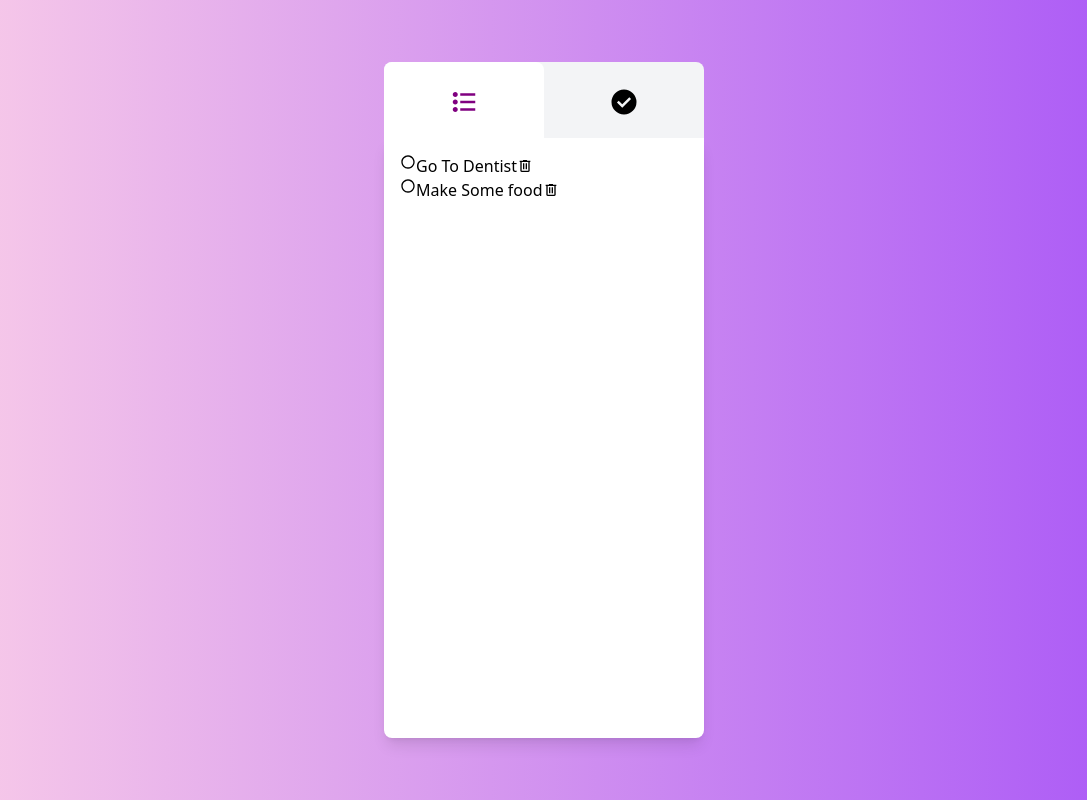
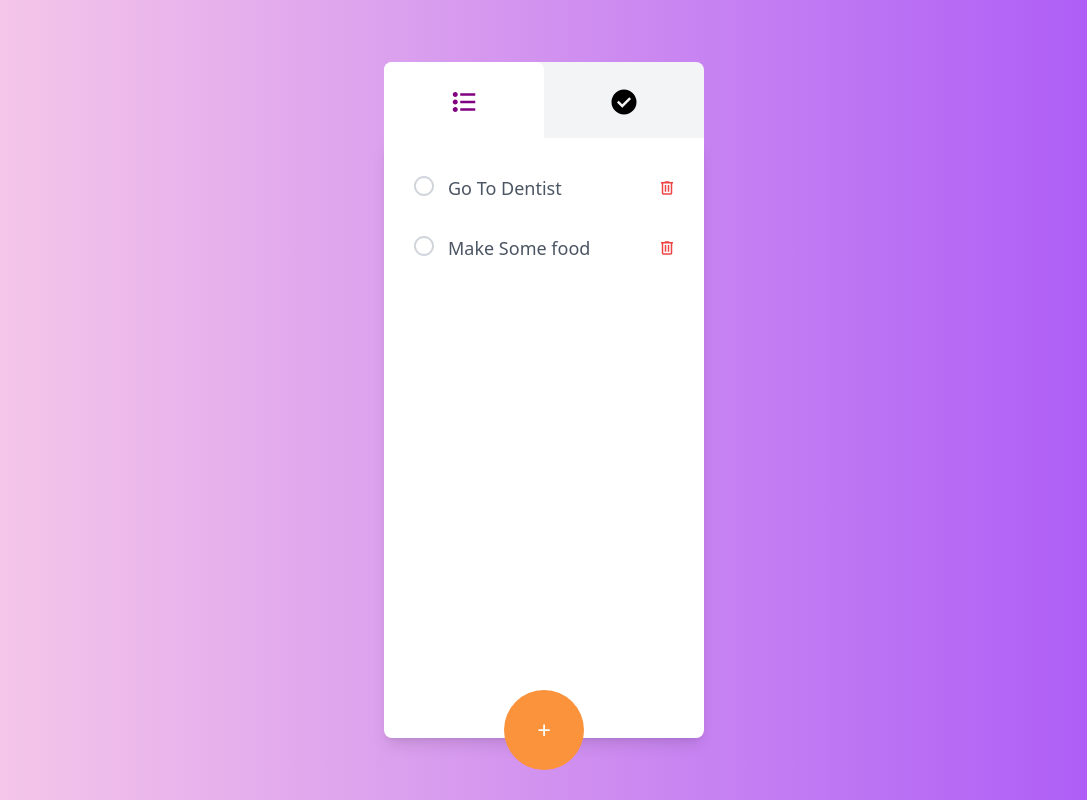
Before and after one commit to Redskullvue/Rira-Front-end-Task, a Vue app: page / in a window 1280 px wide. Shown: the whole page, without its empty margins (96-1183 px from the left). Built offline with nearby package versions, Linux system fonts and the light colour scheme.

Commit message:
Feat : Now User Can Add Todos

```diff
--- a/src/App.vue
+++ b/src/App.vue
@@ -52,6 +52,10 @@ function deleteDoneTodo(id) {
   toast.success("Item Deleted Successfully");
   return;
 }
+
+function addTodo(todo) {
+  todosList.value.push(todo);
+}
 // Did this instead of prop drilling
 provide("todosList", {
   todosList,
@@ -59,5 +63,6 @@ provide("todosList", {
   updateTodos,
   deleteTodo,
   deleteDoneTodo,
+  addTodo,
 });
 </script>
--- a/src/assets/css/main.css
+++ b/src/assets/css/main.css
@@ -554,48 +554,123 @@ video {
   --tw-contain-style:  ;
 }
 
+.absolute {
+  position: absolute;
+}
+
+.z-30 {
+  z-index: 30;
+}
+
+.z-50 {
+  z-index: 50;
+}
+
+.my-2 {
+  margin-top: 0.5rem;
+  margin-bottom: 0.5rem;
+}
+
 .-mb-1 {
   margin-bottom: -0.25rem;
+}
+
+.mb-4 {
+  margin-bottom: 1rem;
+}
+
+.mb-2 {
+  margin-bottom: 0.5rem;
+}
+
+.mb-1 {
+  margin-bottom: 0.25rem;
+}
+
+.mt-10 {
+  margin-top: 2.5rem;
+}
+
+.mt-4 {
+  margin-top: 1rem;
+}
+
+.mb-10 {
+  margin-bottom: 2.5rem;
+}
+
+.-mt-4 {
+  margin-top: -1rem;
 }
 
 .flex {
   display: flex;
 }
 
-.h-screen {
-  height: 100vh;
+.h-14 {
+  height: 3.5rem;
 }
 
-.h-2\/3 {
-  height: 66.666667%;
+.h-20 {
+  height: 5rem;
 }
 
 .h-3\/4 {
   height: 75%;
 }
 
-.h-40 {
-  height: 10rem;
+.h-full {
+  height: 100%;
 }
 
-.h-20 {
-  height: 5rem;
+.h-screen {
+  height: 100vh;
 }
 
-.h-full {
-  height: 100%;
+.h-16 {
+  height: 4rem;
+}
+
+.h-1\/2 {
+  height: 50%;
+}
+
+.h-1\/3 {
+  height: 33.333333%;
+}
+
+.w-1\/2 {
+  width: 50%;
+}
+
+.w-14 {
+  width: 3.5rem;
 }
 
 .w-full {
   width: 100%;
 }
 
-.w-1\/2 {
-  width: 50%;
+.w-16 {
+  width: 4rem;
 }
 
-.w-1\/4 {
-  width: 25%;
+.w-20 {
+  width: 5rem;
+}
+
+.w-1\/3 {
+  width: 33.333333%;
+}
+
+.cursor-pointer {
+  cursor: pointer;
+}
+
+.select-none {
+  -webkit-user-select: none;
+     -moz-user-select: none;
+          user-select: none;
 }
 
 .flex-col {
@@ -610,8 +685,40 @@ video {
   justify-content: center;
 }
 
+.justify-between {
+  justify-content: space-between;
+}
+
+.justify-around {
+  justify-content: space-around;
+}
+
+.gap-3 {
+  gap: 0.75rem;
+}
+
+.overflow-x-hidden {
+  overflow-x: hidden;
+}
+
+.overflow-y-scroll {
+  overflow-y: scroll;
+}
+
+.rounded-full {
+  border-radius: 9999px;
+}
+
 .rounded-lg {
   border-radius: 0.5rem;
+}
+
+.rounded-md {
+  border-radius: 0.375rem;
+}
+
+.rounded-sm {
+  border-radius: 0.125rem;
 }
 
 .rounded-b-lg {
@@ -624,9 +731,14 @@ video {
   border-top-right-radius: 0.5rem;
 }
 
-.bg-red-500 {
+.bg-gray-100 {
   --tw-bg-opacity: 1;
-  background-color: rgb(239 68 68 / var(--tw-bg-opacity));
+  background-color: rgb(243 244 246 / var(--tw-bg-opacity));
+}
+
+.bg-orange-400 {
+  --tw-bg-opacity: 1;
+  background-color: rgb(251 146 60 / var(--tw-bg-opacity));
 }
 
 .bg-white {
@@ -634,30 +746,28 @@ video {
   background-color: rgb(255 255 255 / var(--tw-bg-opacity));
 }
 
-.bg-gray-300 {
+.bg-red-500 {
   --tw-bg-opacity: 1;
-  background-color: rgb(209 213 219 / var(--tw-bg-opacity));
+  background-color: rgb(239 68 68 / var(--tw-bg-opacity));
 }
 
-.bg-gray-100 {
+.bg-purple-500 {
   --tw-bg-opacity: 1;
-  background-color: rgb(243 244 246 / var(--tw-bg-opacity));
+  background-color: rgb(168 85 247 / var(--tw-bg-opacity));
+}
+
+.bg-gray-200 {
+  --tw-bg-opacity: 1;
+  background-color: rgb(229 231 235 / var(--tw-bg-opacity));
+}
+
+.bg-gray-50 {
+  --tw-bg-opacity: 1;
+  background-color: rgb(249 250 251 / var(--tw-bg-opacity));
 }
 
 .bg-gradient-to-r {
   background-image: linear-gradient(to right, var(--tw-gradient-stops));
-}
-
-.from-indigo-500 {
-  --tw-gradient-from: #6366f1 var(--tw-gradient-from-position);
-  --tw-gradient-to: rgb(99 102 241 / 0) var(--tw-gradient-to-position);
-  --tw-gradient-stops: var(--tw-gradient-from), var(--tw-gradient-to);
-}
-
-.from-indigo-300 {
-  --tw-gradient-from: #a5b4fc var(--tw-gradient-from-position);
-  --tw-gradient-to: rgb(165 180 252 / 0) var(--tw-gradient-to-position);
-  --tw-gradient-stops: var(--tw-gradient-from), var(--tw-gradient-to);
 }
 
 .from-pink-200 {
@@ -666,25 +776,66 @@ video {
   --tw-gradient-stops: var(--tw-gradient-from), var(--tw-gradient-to);
 }
 
-.via-purple-500 {
-  --tw-gradient-to: rgb(168 85 247 / 0)  var(--tw-gradient-to-position);
-  --tw-gradient-stops: var(--tw-gradient-from), #a855f7 var(--tw-gradient-via-position), var(--tw-gradient-to);
+.to-purple-500 {
+  --tw-gradient-to: #a855f7 var(--tw-gradient-to-position);
 }
 
-.to-pink-500 {
-  --tw-gradient-to: #ec4899 var(--tw-gradient-to-position);
+.p-10 {
+  padding: 2.5rem;
 }
 
-.to-purple-500 {
-  --tw-gradient-to: #a855f7 var(--tw-gradient-to-position);
+.p-2 {
+  padding: 0.5rem;
+}
+
+.p-3 {
+  padding: 0.75rem;
 }
 
 .p-4 {
   padding: 1rem;
 }
 
-.p-10 {
-  padding: 2.5rem;
+.px-1 {
+  padding-left: 0.25rem;
+  padding-right: 0.25rem;
+}
+
+.py-3 {
+  padding-top: 0.75rem;
+  padding-bottom: 0.75rem;
+}
+
+.text-center {
+  text-align: center;
+}
+
+.text-start {
+  text-align: start;
+}
+
+.text-end {
+  text-align: end;
+}
+
+.text-2xl {
+  font-size: 1.5rem;
+  line-height: 2rem;
+}
+
+.text-3xl {
+  font-size: 1.875rem;
+  line-height: 2.25rem;
+}
+
+.text-lg {
+  font-size: 1.125rem;
+  line-height: 1.75rem;
+}
+
+.text-6xl {
+  font-size: 3.75rem;
+  line-height: 1;
 }
 
 .text-xl {
@@ -692,24 +843,89 @@ video {
   line-height: 1.75rem;
 }
 
-.text-3xl {
-  font-size: 1.875rem;
-  line-height: 2.25rem;
-}
-
 .font-bold {
   font-weight: 700;
 }
 
-.text-gray-500 {
+.text-\[\#800080\] {
   --tw-text-opacity: 1;
-  color: rgb(107 114 128 / var(--tw-text-opacity));
+  color: rgb(128 0 128 / var(--tw-text-opacity));
+}
+
+.text-gray-300 {
+  --tw-text-opacity: 1;
+  color: rgb(209 213 219 / var(--tw-text-opacity));
+}
+
+.text-gray-600 {
+  --tw-text-opacity: 1;
+  color: rgb(75 85 99 / var(--tw-text-opacity));
+}
+
+.text-red-500 {
+  --tw-text-opacity: 1;
+  color: rgb(239 68 68 / var(--tw-text-opacity));
+}
+
+.text-white {
+  --tw-text-opacity: 1;
+  color: rgb(255 255 255 / var(--tw-text-opacity));
+}
+
+.opacity-10 {
+  opacity: 0.1;
+}
+
+.opacity-20 {
+  opacity: 0.2;
+}
+
+.opacity-70 {
+  opacity: 0.7;
 }
 
 .shadow-lg {
   --tw-shadow: 0 10px 15px -3px rgb(0 0 0 / 0.1), 0 4px 6px -4px rgb(0 0 0 / 0.1);
   --tw-shadow-colored: 0 10px 15px -3px var(--tw-shadow-color), 0 4px 6px -4px var(--tw-shadow-color);
   box-shadow: var(--tw-ring-offset-shadow, 0 0 #0000), var(--tw-ring-shadow, 0 0 #0000), var(--tw-shadow);
+}
+
+.shadow-xl {
+  --tw-shadow: 0 20px 25px -5px rgb(0 0 0 / 0.1), 0 8px 10px -6px rgb(0 0 0 / 0.1);
+  --tw-shadow-colored: 0 20px 25px -5px var(--tw-shadow-color), 0 8px 10px -6px var(--tw-shadow-color);
+  box-shadow: var(--tw-ring-offset-shadow, 0 0 #0000), var(--tw-ring-shadow, 0 0 #0000), var(--tw-shadow);
+}
+
+.shadow-md {
+  --tw-shadow: 0 4px 6px -1px rgb(0 0 0 / 0.1), 0 2px 4px -2px rgb(0 0 0 / 0.1);
+  --tw-shadow-colored: 0 4px 6px -1px var(--tw-shadow-color), 0 2px 4px -2px var(--tw-shadow-color);
+  box-shadow: var(--tw-ring-offset-shadow, 0 0 #0000), var(--tw-ring-shadow, 0 0 #0000), var(--tw-shadow);
+}
+
+.shadow-sm {
+  --tw-shadow: 0 1px 2px 0 rgb(0 0 0 / 0.05);
+  --tw-shadow-colored: 0 1px 2px 0 var(--tw-shadow-color);
+  box-shadow: var(--tw-ring-offset-shadow, 0 0 #0000), var(--tw-ring-shadow, 0 0 #0000), var(--tw-shadow);
+}
+
+.shadow-black {
+  --tw-shadow-color: #000;
+  --tw-shadow: var(--tw-shadow-colored);
+}
+
+.shadow-gray-400 {
+  --tw-shadow-color: #9ca3af;
+  --tw-shadow: var(--tw-shadow-colored);
+}
+
+.blur-sm {
+  --tw-blur: blur(4px);
+  filter: var(--tw-blur) var(--tw-brightness) var(--tw-contrast) var(--tw-grayscale) var(--tw-hue-rotate) var(--tw-invert) var(--tw-saturate) var(--tw-sepia) var(--tw-drop-shadow);
+}
+
+.blur-lg {
+  --tw-blur: blur(16px);
+  filter: var(--tw-blur) var(--tw-brightness) var(--tw-contrast) var(--tw-grayscale) var(--tw-hue-rotate) var(--tw-invert) var(--tw-saturate) var(--tw-sepia) var(--tw-drop-shadow);
 }
 
 .transition-all {
@@ -722,19 +938,18 @@ video {
   transition-duration: 300ms;
 }
 
-@media (min-width: 640px) {
-  .sm\:w-full {
-    width: 100%;
-  }
+.hover\:bg-orange-500:hover {
+  --tw-bg-opacity: 1;
+  background-color: rgb(249 115 22 / var(--tw-bg-opacity));
 }
 
 @media (min-width: 768px) {
-  .md\:w-2\/4 {
-    width: 50%;
+  .md\:w-3\/4 {
+    width: 75%;
   }
 
-  .md\:w-3\/4 {
-    width: 75%;
+  .md\:w-1\/3 {
+    width: 33.333333%;
   }
 
   .md\:p-0 {
@@ -746,4 +961,8 @@ video {
   .lg\:w-1\/4 {
     width: 25%;
   }
+
+  .lg\:w-2\/4 {
+    width: 50%;
+  }
 }
--- /dev/null
+++ b/src/components/AddTodo.vue
@@ -0,0 +1,60 @@
+<template>
+  <div
+    class="w-full h-screen transition-all duration-300 p-4 md:p-0 flex items-center justify-center"
+  >
+    <div
+      class="md:w-1/3 w-full h-1/3 bg-gray-50 rounded-lg shadow-md mt-10 flex items-center justify-center flex-col"
+    >
+      <div class="w-full text-end -mt-4">
+        <button class="p-2 text-xl text-red-500" @click="closeAddTodo">
+          <i-close />
+        </button>
+      </div>
+      <form
+        class="w-full items-center p-2 flex flex-col justify-around"
+        @submit.prevent="sendTodo"
+      >
+        <label
+          for="title-input"
+          class="text-start mb-2 font-bold text-gray-600 w-full"
+          >Title</label
+        >
+        <input
+          id="title-input"
+          type="text"
+          v-model="todo.title"
+          placeholder="Enter Title"
+          class="py-3 px-1 w-full rounded-sm shadow-sm"
+          required
+        />
+        <input
+          type="submit"
+          value="Add"
+          class="mt-4 rounded-md text-white bg-orange-400 hover:bg-orange-500 transition-all duration-300 w-1/2 p-2"
+        />
+      </form>
+    </div>
+  </div>
+</template>
+<script setup>
+import IClose from "@/components/icons/IClose.vue";
+import { inject } from "vue";
+
+const { addTodo } = inject("todosList");
+
+const emit = defineEmits(["closeAddTodo", "NewTodo"]);
+
+const closeAddTodo = () => {
+  emit("closeAddTodo", false);
+};
+const todo = {
+  title: "",
+  isDone: false,
+};
+
+function sendTodo() {
+  addTodo(todo);
+  closeAddTodo();
+}
+todo.title = "";
+</script>
--- /dev/null
+++ b/src/components/icons/IClose.vue
@@ -0,0 +1,13 @@
+<template>
+  <svg
+    xmlns="http://www.w3.org/2000/svg"
+    width="1em"
+    height="1em"
+    viewBox="0 0 24 24"
+  >
+    <path
+      fill="currentColor"
+      d="m8.4 17l3.6-3.6l3.6 3.6l1.4-1.4l-3.6-3.6L17 8.4L15.6 7L12 10.6L8.4 7L7 8.4l3.6 3.6L7 15.6zm3.6 5q-2.075 0-3.9-.788t-3.175-2.137T2.788 15.9T2 12t.788-3.9t2.137-3.175T8.1 2.788T12 2t3.9.788t3.175 2.137T21.213 8.1T22 12t-.788 3.9t-2.137 3.175t-3.175 2.138T12 22m0-2q3.35 0 5.675-2.325T20 12t-2.325-5.675T12 4T6.325 6.325T4 12t2.325 5.675T12 20m0-8"
+    ></path>
+  </svg>
+</template>
--- a/src/views/MainView.vue
+++ b/src/views/MainView.vue
@@ -1,11 +1,28 @@
 <template>
   <div class="bg-white w-full md:w-3/4 lg:w-1/4 h-3/4 rounded-b-lg shadow-lg">
     <item-list :showDone="false" />
+    <div class="w-full flex items-center justify-center">
+      <button
+        @click="showAddTodo = true"
+        class="text-white text-2xl rounded-full bg-orange-400 w-20 mb-4 h-20 absolute flex items-center justify-center hover:bg-orange-500 transition-all duration-300"
+      >
+        +
+      </button>
+    </div>
   </div>
+  <add-todo
+    class="w-full h-screen absolute"
+    v-if="showAddTodo"
+    @closeAddTodo="showAddTodo = false"
+  />
 </template>
 
 <script setup>
 import ItemList from "@/components/ItemList.vue";
+import AddTodo from "@/components/AddTodo.vue";
+import { ref } from "vue";
+
+const showAddTodo = ref(false);
 </script>
 
 <style>
```
